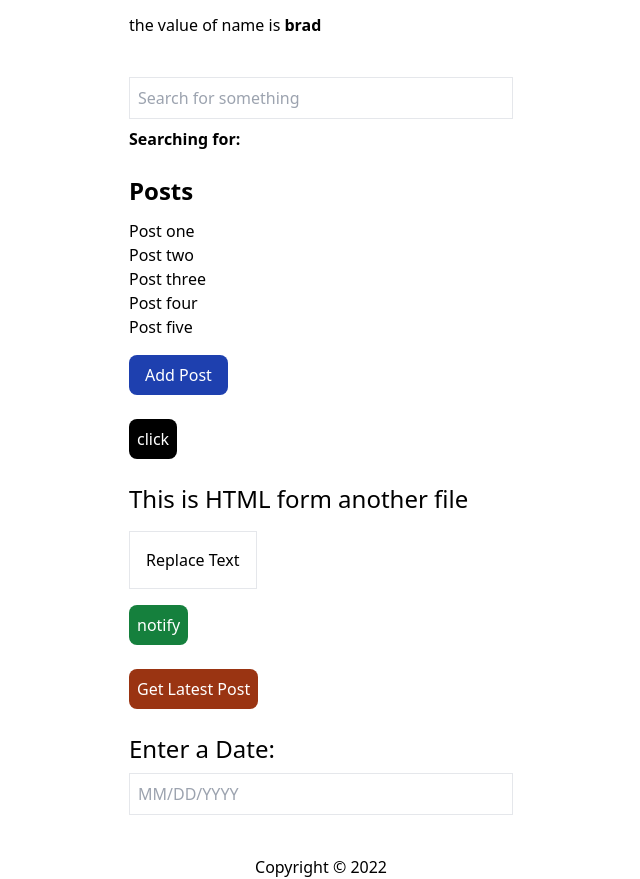
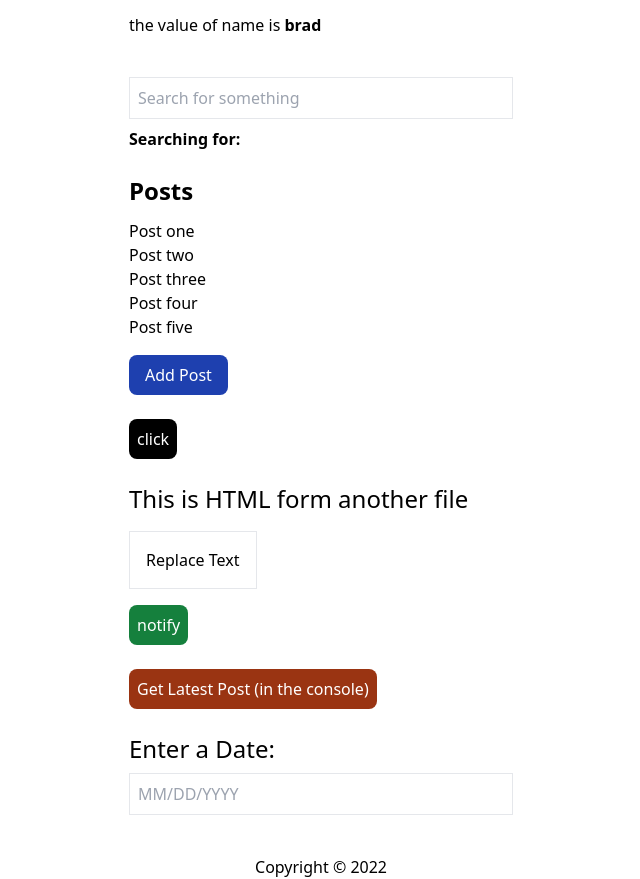
Before and after one commit to dennnyboy/Alpine-practice, a plain HTML site: page index.html in a window 1280 px wide. Shown: the part 131-1010 px from the top of the page, without its empty margins (319-959 px from the left). Drawn offline with nearby package versions, Linux system fonts and the light colour scheme.

Commit message:
added two words

```diff
--- a/index.html
+++ b/index.html
@@ -132,7 +132,7 @@
       </button>
     </div>
     <!---$data-->
-    <button @click="getLatestPost($data.posts)" class="bg-orange-800 text-white mt-6 p-2 rounded-lg">Get Latest Post</button>
+    <button @click="getLatestPost($data.posts)" class="bg-orange-800 text-white mt-6 p-2 rounded-lg">Get Latest Post (in the console)</button>
     <div class="mt-6"></div>
     <h3 class="text-2xl mb-2">Enter a Date:</h3>
     <input class="border w-full p-2"x-mask="99/99/9999" placeholder="MM/DD/YYYY">
```
